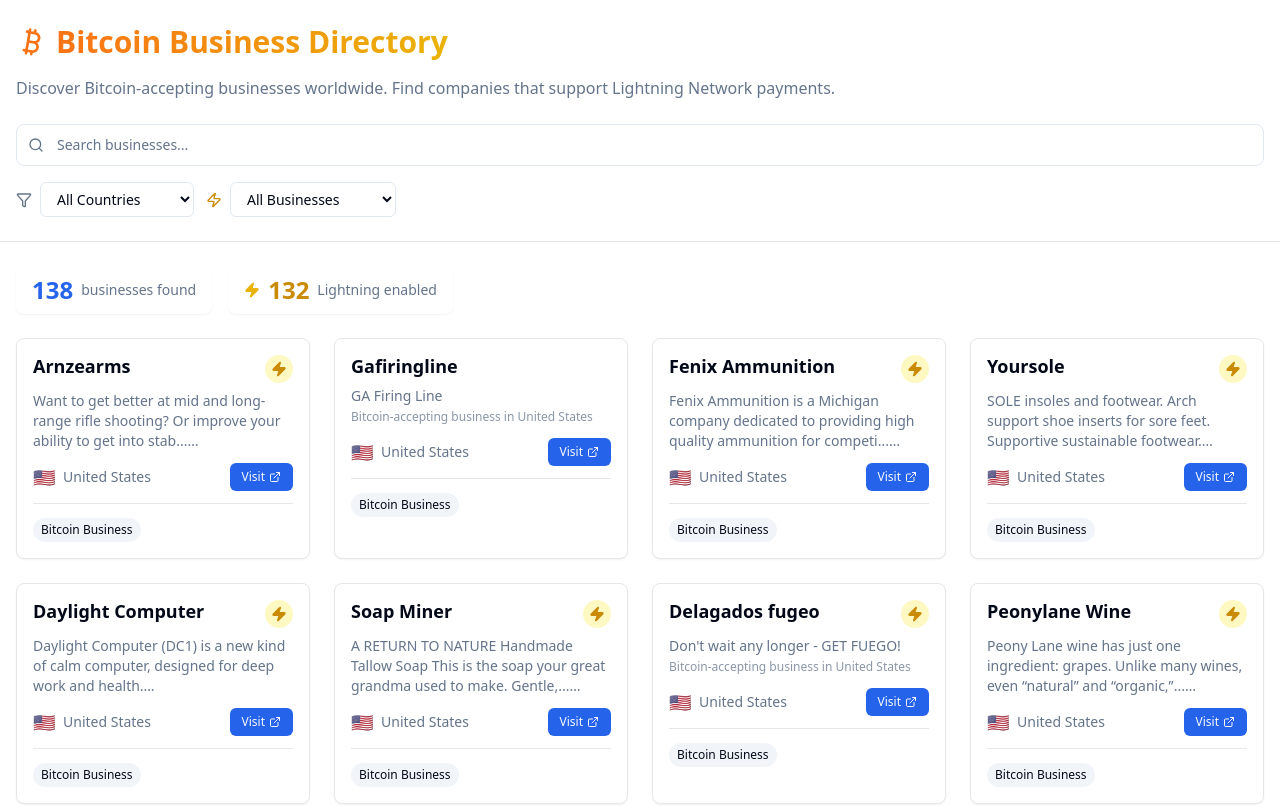
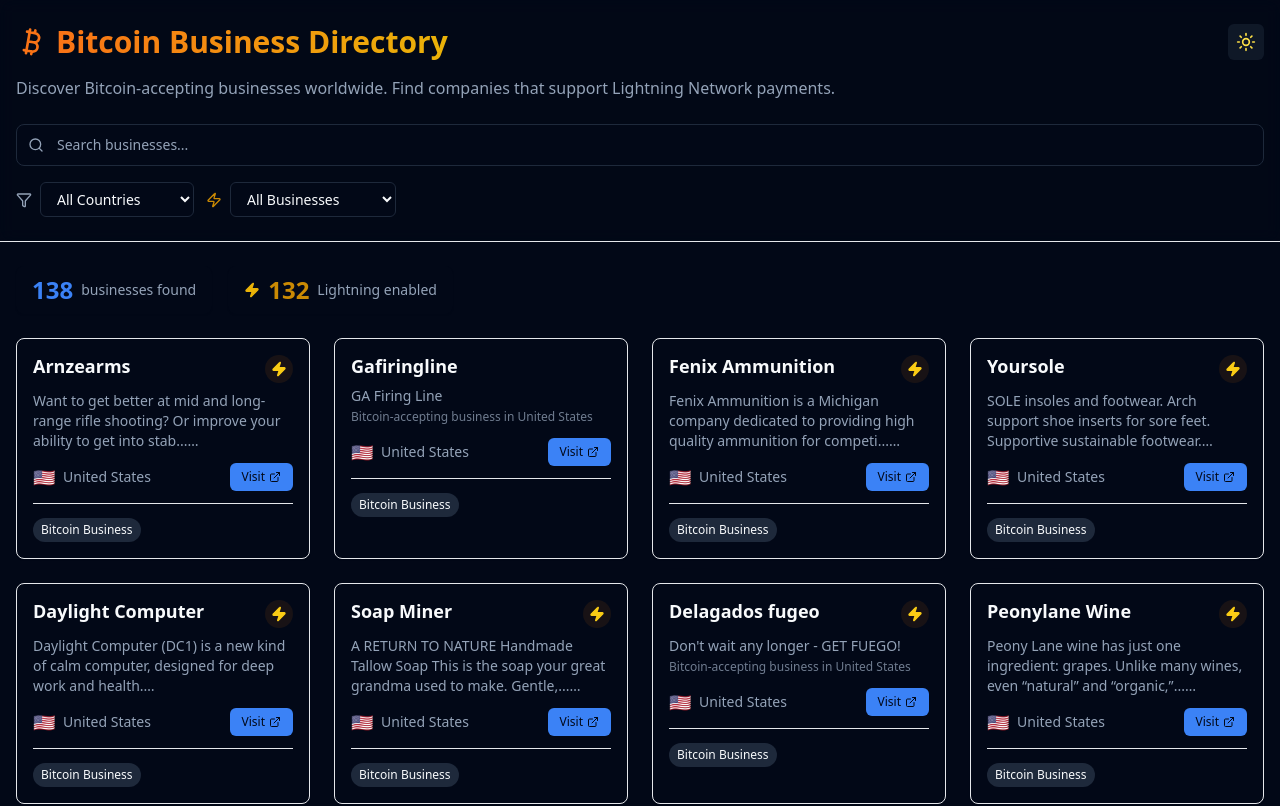
Before and after one commit to bitkarrot/bitcoinbiz, a React (Vite) app: page / in a window 1280 px wide. Shown: the top 806 px of the page. Built offline with nearby package versions, Linux system fonts and the light colour scheme.

Commit message:
add dark mode

```diff
--- a/src/App.tsx
+++ b/src/App.tsx
@@ -3,9 +3,11 @@
 import { BusinessCard } from './components/BusinessCard';
 import { SearchFilters } from './components/SearchFilters';
 import { loadBusinessesFromCSV } from './data/csvLoader';
+import { ThemeProvider } from './components/ThemeProvider';
+import { ThemeToggle } from './components/ThemeToggle';
 import type { SearchFilters as SearchFiltersType, Business } from './types/business';
 
-function App() {
+function AppContent() {
   const [businesses, setBusinesses] = useState<Business[]>([]);
   const [countries, setCountries] = useState<string[]>([]);
   const [loading, setLoading] = useState(true);
@@ -72,6 +74,9 @@
                 Bitcoin Business Directory
               </h1>
             </div>
+            <div className="ml-auto">
+              <ThemeToggle />
+            </div>
           </div>
           <p className="text-muted-foreground mb-6">
             Discover Bitcoin-accepting businesses worldwide. Find companies that support Lightning Network payments.
@@ -132,4 +137,12 @@
   );
 }
 
+function App() {
+  return (
+    <ThemeProvider>
+      <AppContent />
+    </ThemeProvider>
+  );
+}
+
 export default App;
--- /dev/null
+++ b/src/components/ThemeContext.tsx
@@ -0,0 +1,18 @@
+import { createContext, useContext } from 'react';
+
+export type Theme = 'dark' | 'light';
+
+export type ThemeContextType = {
+  theme: Theme;
+  toggleTheme: () => void;
+};
+
+export const ThemeContext = createContext<ThemeContextType | undefined>(undefined);
+
+export function useTheme() {
+  const context = useContext(ThemeContext);
+  if (context === undefined) {
+    throw new Error('useTheme must be used within a ThemeProvider');
+  }
+  return context;
+}
--- /dev/null
+++ b/src/components/ThemeProvider.tsx
@@ -0,0 +1,44 @@
+import { useEffect, useState } from 'react';
+import type { ReactNode } from 'react';
+import { ThemeContext, type Theme } from './ThemeContext';
+
+export function ThemeProvider({ children }: { children: ReactNode }) {
+  const [theme, setTheme] = useState<Theme>('dark'); // Default to dark
+
+  // Initialize theme on mount
+  useEffect(() => {
+    const savedTheme = localStorage.getItem('theme') as Theme | null;
+    if (savedTheme) {
+      setTheme(savedTheme);
+    } else {
+      // Default to dark mode if no preference is saved
+      setTheme('dark');
+      localStorage.setItem('theme', 'dark');
+    }
+  }, []);
+
+  // Update the class on the html element when theme changes
+  useEffect(() => {
+    const root = window.document.documentElement;
+
+    if (theme === 'dark') {
+      root.classList.add('dark');
+    } else {
+      root.classList.remove('dark');
+    }
+
+    localStorage.setItem('theme', theme);
+  }, [theme]);
+
+  const toggleTheme = () => {
+    setTheme(prevTheme => (prevTheme === 'light' ? 'dark' : 'light'));
+  };
+
+  return (
+    <ThemeContext.Provider value={{ theme, toggleTheme }}>
+      {children}
+    </ThemeContext.Provider>
+  );
+}
+
+// ThemeProvider component
--- /dev/null
+++ b/src/components/ThemeToggle.tsx
@@ -0,0 +1,20 @@
+import { Moon, Sun } from 'lucide-react';
+import { useTheme } from './ThemeContext';
+
+export function ThemeToggle() {
+  const { theme, toggleTheme } = useTheme();
+
+  return (
+    <button
+      onClick={toggleTheme}
+      className="rounded-md p-2 bg-secondary/50 hover:bg-secondary transition-colors"
+      aria-label={`Switch to ${theme === 'light' ? 'dark' : 'light'} mode`}
+    >
+      {theme === 'light' ? (
+        <Moon className="h-5 w-5" />
+      ) : (
+        <Sun className="h-5 w-5 text-yellow-300" />
+      )}
+    </button>
+  );
+}
```
